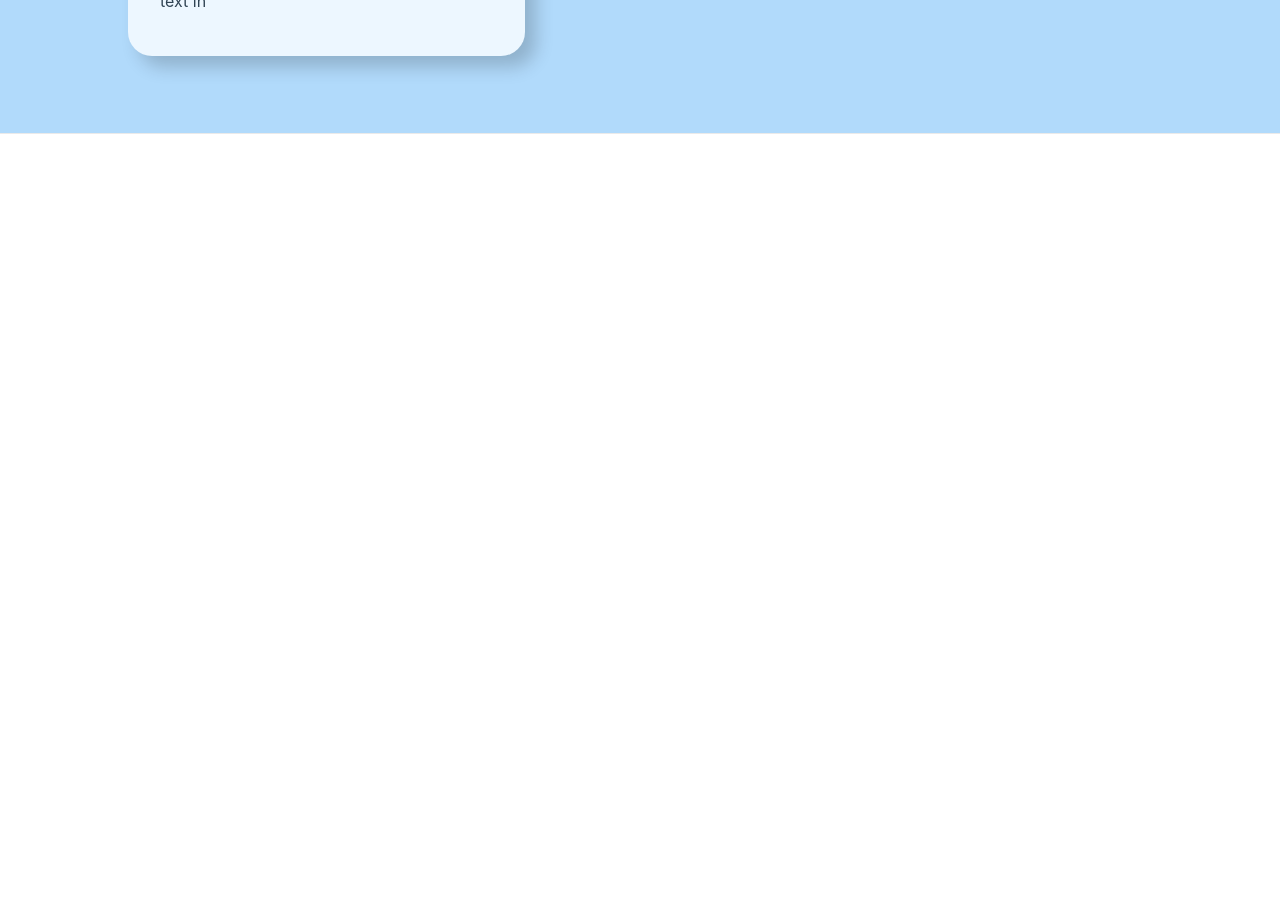
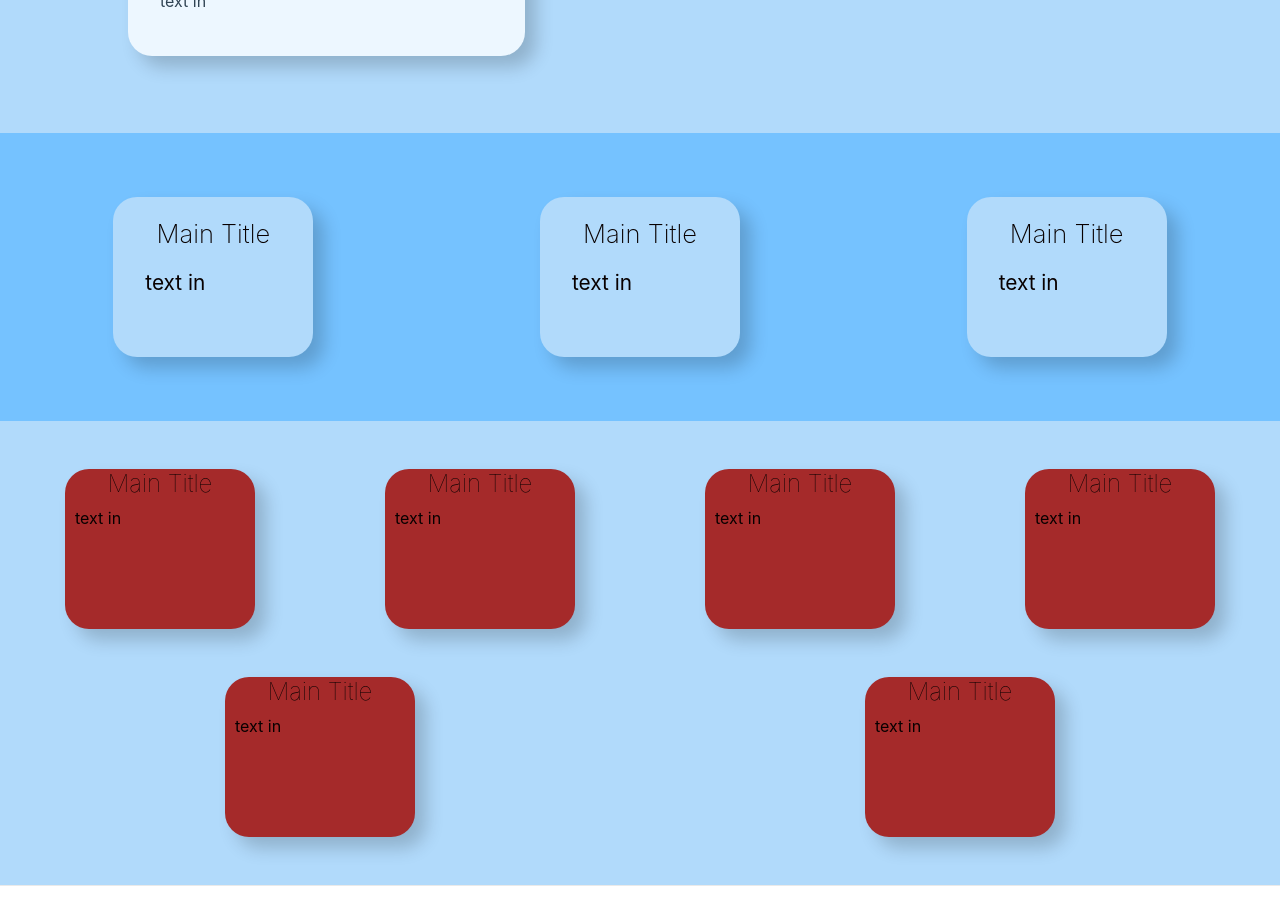
Before and after one commit to gameprogrammingsteven/big-robot-micro-web-main, a Next.js app: page / in a window 1280 px wide. Shown: the part 300-1224 px from the top of the page. Before the commit the page ends 800 px from the top, so only its background shows below. Built offline with nearby package versions, Linux system fonts and the light colour scheme.

Commit message:
colors and placeholder text

```diff
--- a/pages/index.js
+++ b/pages/index.js
@@ -22,6 +22,92 @@ export default function Home() {
             </p>
           </div>
         </div>
+
+        <div className={styles.info2}>
+          <div className={styles.info2Bubble}>
+            <h2 className={styles.info2BubbleTitle}>
+              Main Title
+            </h2>
+            <p className={styles.info2BubbleP}>
+              text in
+            </p>
+          </div>
+
+          <div className={styles.info2Bubble}>
+            <h2 className={styles.info2BubbleTitle}>
+              Main Title
+            </h2>
+            <p className={styles.info2BubbleP}>
+              text in
+            </p>
+          </div>
+
+          <div className={styles.info2Bubble}>
+            <h2 className={styles.info2BubbleTitle}>
+              Main Title
+            </h2>
+            <p className={styles.info2BubbleP}>
+              text in
+            </p>
+          </div>
+        </div>
+
+
+        <div className={styles.skillSection}>
+          <div className={styles.skillBubble}>
+            <h2 className={styles.skillTitle}>
+              Main Title
+            </h2>
+            <p className={styles.skillBubbleText}>
+              text in
+            </p>
+          </div>
+
+          <div className={styles.skillBubble}>
+            <h2 className={styles.skillTitle}>
+              Main Title
+            </h2>
+            <p className={styles.skillBubbleText}>
+              text in
+            </p>
+          </div>
+
+          <div className={styles.skillBubble}>
+            <h2 className={styles.skillTitle}>
+              Main Title
+            </h2>
+            <p className={styles.skillBubbleText}>
+              text in
+            </p>
+          </div>
+
+          <div className={styles.skillBubble}>
+            <h2 className={styles.skillTitle}>
+              Main Title
+            </h2>
+            <p className={styles.skillBubbleText}>
+              text in
+            </p>
+          </div>
+
+          <div className={styles.skillBubble}>
+            <h2 className={styles.skillTitle}>
+              Main Title
+            </h2>
+            <p className={styles.skillBubbleText}>
+              text in
+            </p>
+          </div>
+
+          <div className={styles.skillBubble}>
+            <h2 className={styles.skillTitle}>
+              Main Title
+            </h2>
+            <p className={styles.skillBubbleText}>
+              text in
+            </p>
+          </div>
+        </div>
       </main>
 
       <footer className={styles.footer}>
--- a/styles/Home.module.css
+++ b/styles/Home.module.css
@@ -11,7 +11,7 @@
 .infoMain {
   margin: 0;
   background-color: #B1DAFB;
-  min-height: 18rem;
+  height: 18rem;
   width: 100%;
   display: flex;
   align-items: center;
@@ -42,6 +42,47 @@
   color: #6595BA;
 }
 
+.info2 {
+  position: relative;
+  background-color: #75C2FF;
+  margin: 0;
+  padding: 0;
+  min-height: 18em;
+  width: 100%;
+  display: flex;
+  align-items: center;
+  justify-content: space-around;
+  flex-wrap: wrap;
+}
+
+.info2Bubble {
+  display: inline;
+  width: 200px;
+  font-size: 2rem;
+  color: #080000;
+  background-color: #B1DAFB;
+  height: 10rem;
+  border-radius: 1.5rem;
+  box-shadow: 11px 11px 18px rgba(0, 0, 0, 0.19);
+}
+
+.info2BubbleTitle {
+  text-align: center;
+  font-size: 1.6rem;
+  font-weight: 200;
+}
+
+.info2BubbleP {
+  padding: 0;
+  font-weight: 400;
+  font-size: 1.3rem;
+  color: #080000;
+  margin: 10px;
+}
+
+.info2BubbleP::first-letter {
+  margin-left: 22px;
+}
 
 .footer {
   display: flex;
@@ -50,6 +91,47 @@
   border-top: 1px solid #eaeaea;
   justify-content: center;
   align-items: center;
+}
+
+.skillSection {
+  padding: 0;
+  padding-top: 3rem;
+  min-height: 18rem;
+  background-color: #B1DAFB;
+  display: flex;
+  align-items: center;
+  justify-content: space-around;
+  flex-wrap: wrap;
+}
+
+.skillBubble {
+  display: inline;
+  width: 200px;
+  font-size: 2rem;
+  color: #080000;
+  background-color: #B1DAFB;
+  min-height: 10rem;
+  border-radius: 1.5rem;
+  box-shadow: 11px 11px 18px rgba(0, 0, 0, 0.19);
+  background-color: brown;
+  margin-right: 5%;
+  margin: 0 5% 3rem;
+  width: 190px;
+}
+
+.skillBubbleText {
+  padding: 0;
+  font-weight: 400;
+  font-size: 1rem;
+  color: #080000;
+  margin: 10px;
+}
+
+.skillTitle {
+  margin: 0;
+  text-align: center;
+  font-size: 1.5rem;
+  font-weight: 100;
 }
 
 .footer a {
```
Also changed, not shown: components/bundle/bundle.module.css (+3 -4 lines), pages/prices/index.js (+14 -4 lines), pages/prices/prices.module.css (+20 -3 lines).
